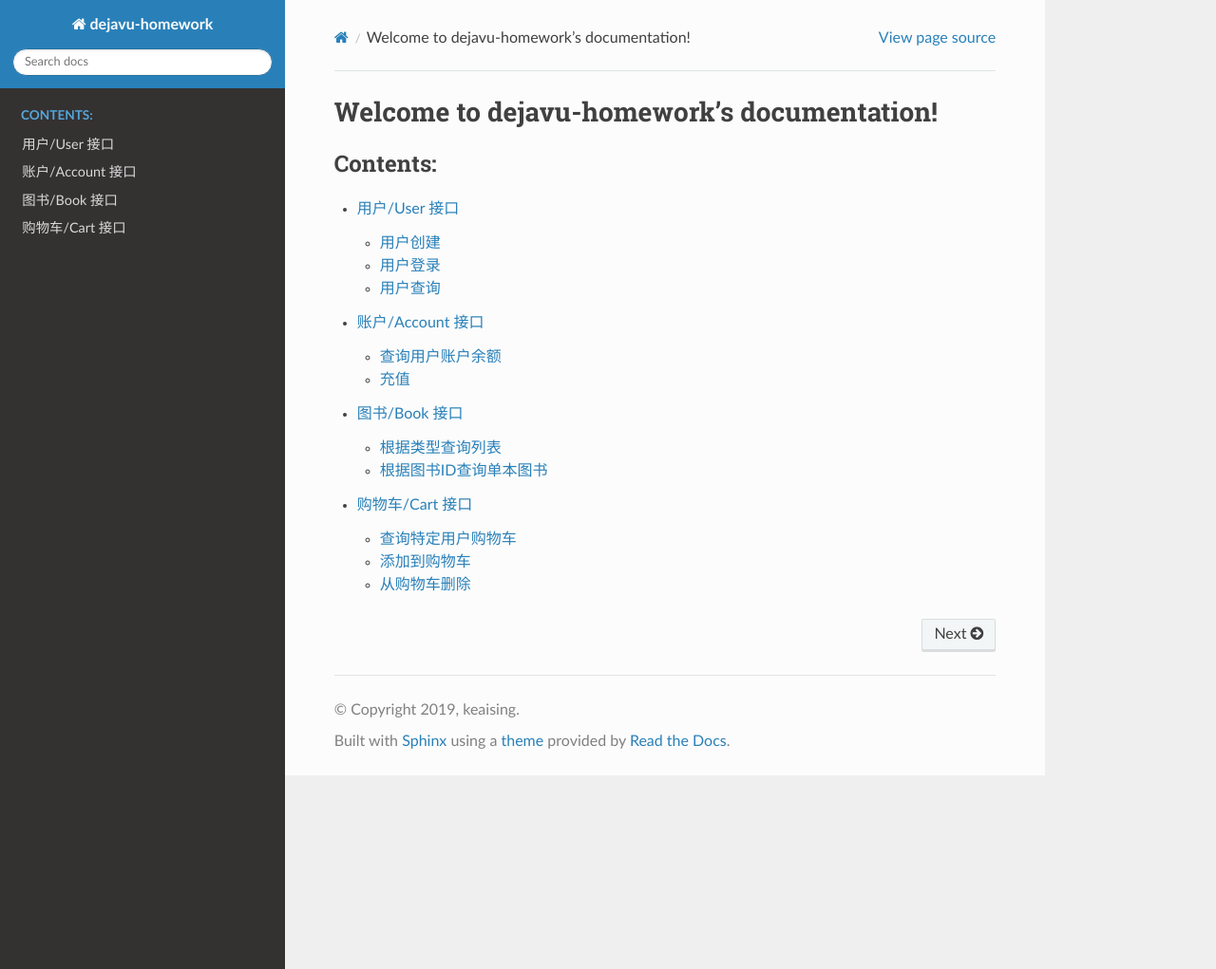
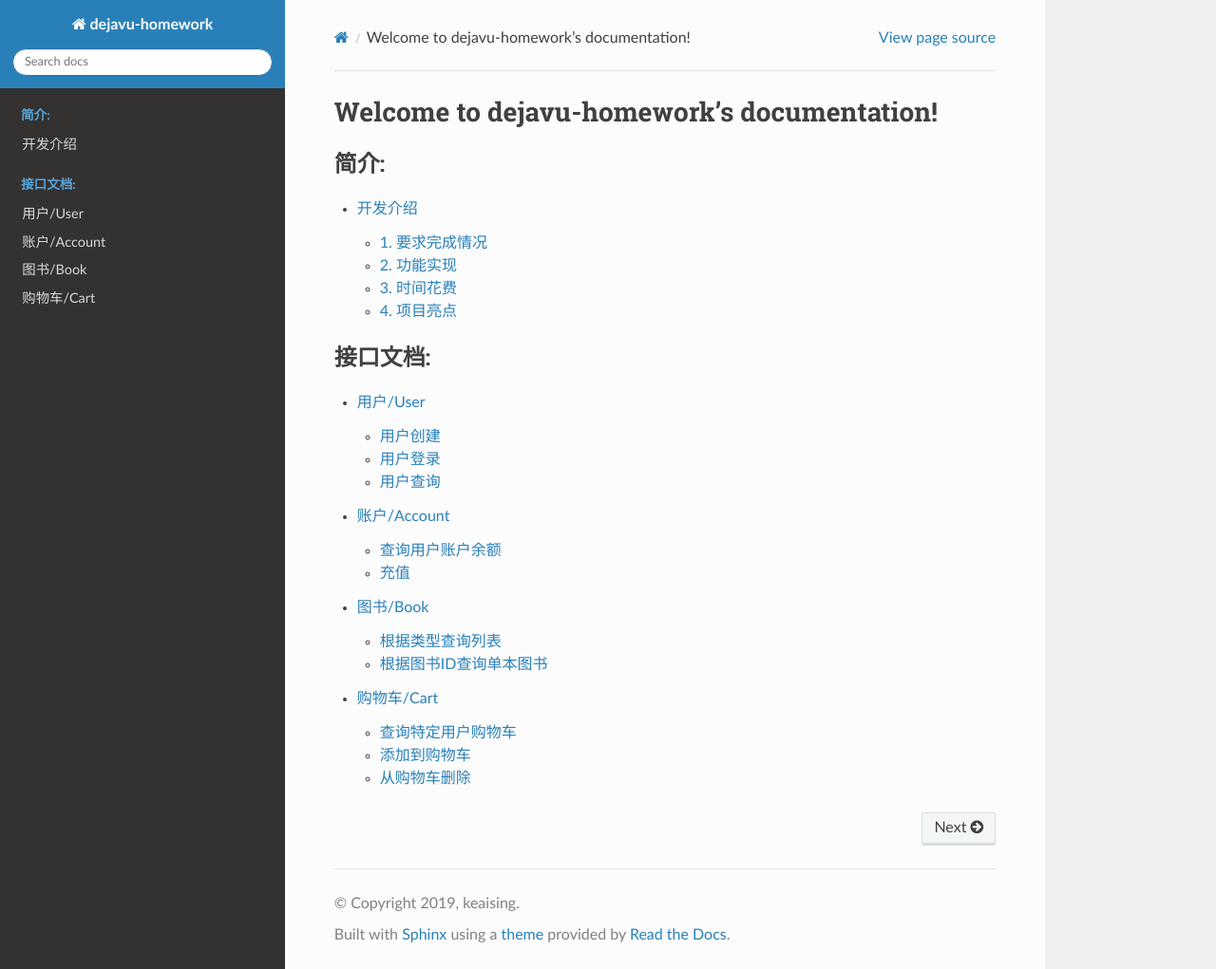
Before and after one commit to keaising/dejavu, a Sphinx documentation site: the page built from docs/source/index.rst, in a window 1280 px wide and 1021 px high. Shown: the whole window at 95% size. Built offline with Sphinx 7.4.7 and the Read the Docs theme 2.0.0, drawn with Linux system fonts in a browser that asks for light colours.

Commit message:
modify docs tree.

```diff
--- a/docs/source/index.rst
+++ b/docs/source/index.rst
@@ -8,9 +8,15 @@ Welcome to dejavu-homework's documentation!
 
 .. toctree::
    :maxdepth: 2
-   :caption: Contents:
+   :caption: 简介:
 
-   user
-   account
-   book
-   cart
+   intro.rst
+
+.. toctree::
+   :maxdepth: 2
+   :caption: 接口文档:
+
+   interface/user
+   interface/account
+   interface/book
+   interface/cart
--- a/docs/source/account.rst
+++ b/docs/source/interface/account.rst
@@ -1,5 +1,5 @@
 
-账户/Account 接口
+账户/Account
 =====================
 
 查询用户账户余额
--- a/docs/source/book.rst
+++ b/docs/source/interface/book.rst
@@ -1,5 +1,5 @@
 
-图书/Book 接口
+图书/Book
 =====================
 
 根据类型查询列表
--- a/docs/source/cart.rst
+++ b/docs/source/interface/cart.rst
@@ -1,5 +1,5 @@
 
-购物车/Cart 接口
+购物车/Cart
 =====================
 
 查询特定用户购物车
--- a/docs/source/user.rst
+++ b/docs/source/interface/user.rst
@@ -1,6 +1,6 @@
 
 
-用户/User 接口
+用户/User
 =====================
 
 用户创建
--- /dev/null
+++ b/docs/source/intro.rst
@@ -0,0 +1,16 @@
+开发介绍
+=====================
+
+1. 要求完成情况
+*********************
+
+2. 功能实现
+*********************
+
+
+3. 时间花费
+*********************
+
+
+4. 项目亮点
+*********************
```
